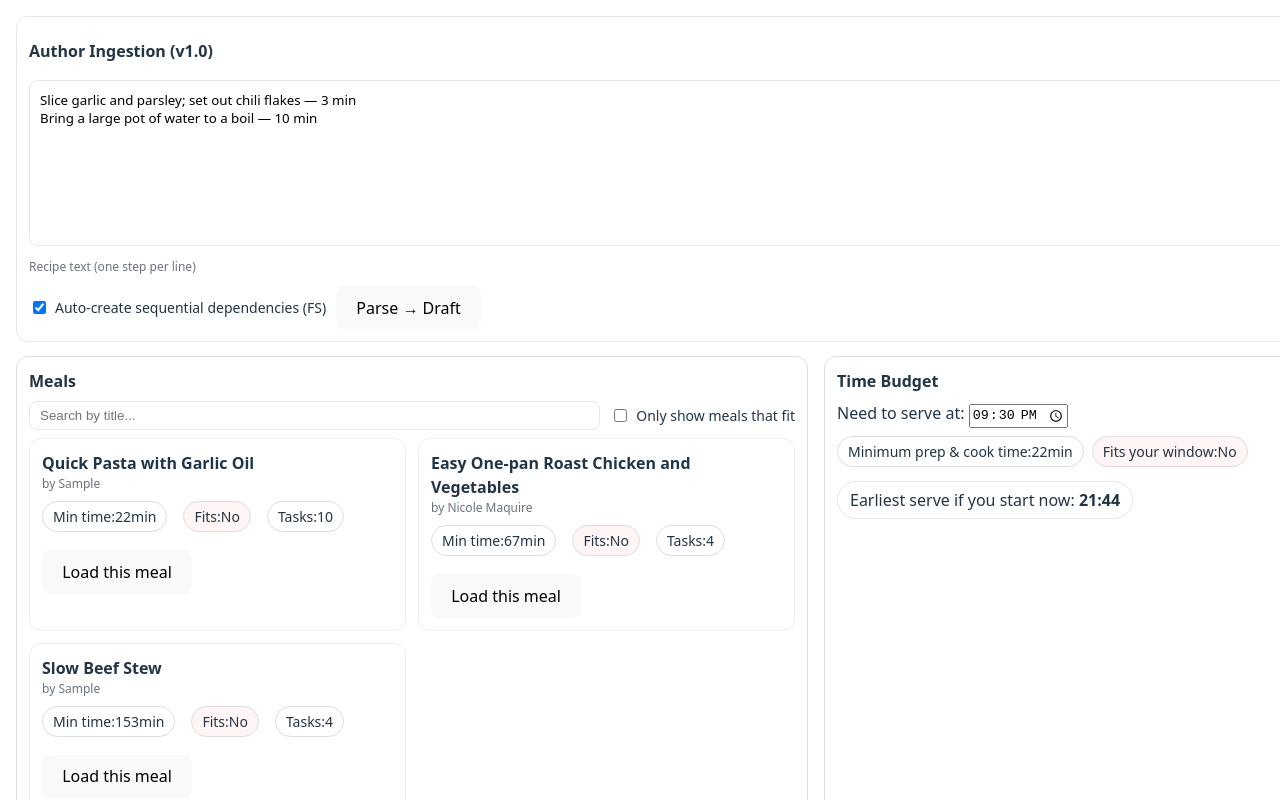
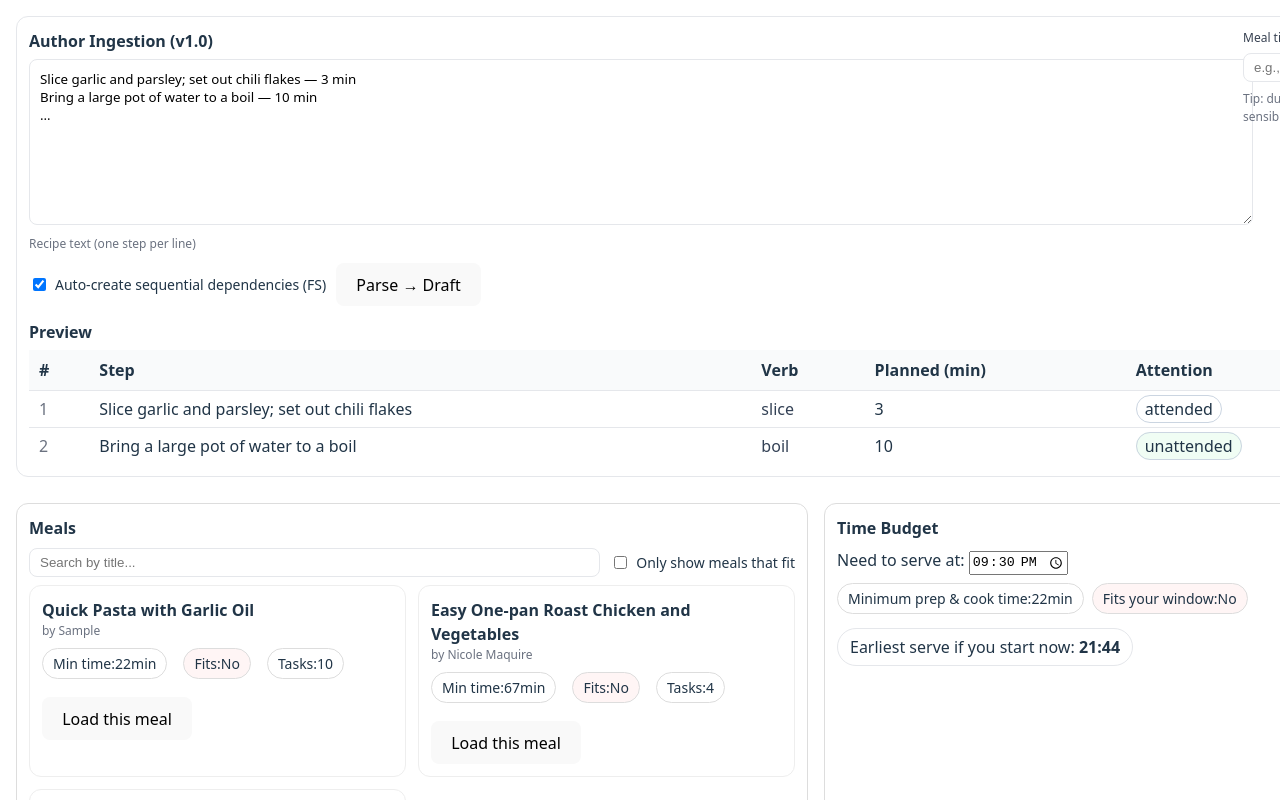
Before and after one commit to thenowguy/nowcook-parser, a React (Vite) app: page / in a window 1280 px wide. Shown: the top 800 px of the page. Built offline with nearby package versions, Linux system fonts and the light colour scheme.

Commit message:
Added preview ingest panel

```diff
--- a/src/components/AuthorIngPanel.jsx
+++ b/src/components/AuthorIngPanel.jsx
@@ -1,41 +1,17 @@
+/* eslint-disable react/prop-types */
 /* eslint-disable no-console */
 import React, { useMemo, useState } from "react";
 
-// Packs (relative to /src/components)
+// Packs (so preview uses the same defaults you run-time with)
 import VERB_PACK from "../packs/verbs.en.json";
 import DURATIONS_PACK from "../packs/durations.en.json";
-import SYNONYMS_PACK from "../packs/synonyms.en.json"; // not used yet, kept for future
 
-// ---------------- tiny helpers ----------------
+// --- tiny local helpers (duplicated from App on purpose to keep this file standalone)
 const clamp = (n, lo, hi) => Math.max(lo, Math.min(hi, n));
 const uuid = () =>
   (typeof crypto !== "undefined" && crypto.randomUUID
     ? crypto.randomUUID()
     : `task_${Math.random().toString(36).slice(2, 10)}`);
-
-function extractDurationEntries(pack) {
-  const asEntryList = (arr) =>
-    (arr || [])
-      .filter((d) => d && (d.verb || d.canon || d.name))
-      .map((d) => [
-        d.verb ?? d.canon ?? d.name,
-        d.planned_min ?? d.default_planned ?? d.min ?? d.value,
-      ])
-      .filter(([, v]) => Number.isFinite(v));
-
-  if (Array.isArray(pack?.durations)) return asEntryList(pack.durations);
-  if (Array.isArray(pack)) return asEntryList(pack);
-  if (pack && typeof pack === "object") {
-    if (pack.defaults && typeof pack.defaults === "object") {
-      return Object.entries(pack.defaults).filter(([, v]) => Number.isFinite(v));
-    }
-    const numKeys = Object.keys(pack).filter((k) => Number.isFinite(pack[k]));
-    if (numKeys.length) return numKeys.map((k) => [k, pack[k]]);
-  }
-  return [];
-}
-
-const DUR_DEFAULTS = Object.fromEntries(extractDurationEntries(DURATIONS_PACK));
 
 const VERBS_ARRAY = Array.isArray(VERB_PACK)
   ? VERB_PACK
@@ -51,6 +27,32 @@ const CANONICAL =
     default_planned: v?.defaults?.planned_min ?? null,
   })) ?? [];
 
+function extractDurationEntries(pack) {
+  const asEntryList = (arr) =>
+    (arr || [])
+      .filter((d) => d && (d.verb || d.canon || d.name))
+      .map((d) => [
+        d.verb ?? d.canon ?? d.name,
+        d.planned_min ?? d.default_planned ?? d.min ?? d.value,
+      ])
+      .filter(([, v]) => Number.isFinite(v));
+  if (Array.isArray(pack?.durations)) return asEntryList(pack.durations);
+  if (Array.isArray(pack)) return asEntryList(pack);
+  if (pack && typeof pack === "object") {
+    if (pack.defaults && typeof pack.defaults === "object") {
+      return Object.entries(pack.defaults).filter(([, v]) => Number.isFinite(v));
+    }
+    const numKeys = Object.keys(pack).filter((k) => Number.isFinite(pack[k]));
+    if (numKeys.length) return numKeys.map((k) => [k, pack[k]]);
+  }
+  return [];
+}
+const DEFAULTS_BY_VERB = Object.fromEntries(extractDurationEntries(DURATIONS_PACK));
+
+function parseDurationMin(s) {
+  const m = s.match(/(?:—|-|–)\s*(\d+)\s*(?:min|minutes?)/i) || s.match(/(\d+)\s*(?:min|minutes?)/i);
+  return m ? clamp(parseInt(m[1], 10), 1, 24 * 60) : null;
+}
 function findVerb(text) {
   for (const v of CANONICAL) {
     for (const re of v.patterns) {
@@ -59,218 +61,190 @@ function findVerb(text) {
   }
   return null;
 }
-
-// Accept things like: "— 3 min", "- 3min", "(3 minutes)", "for 5 min", "... 8min"
-function parseDurationMin(s) {
-  const m = s.match(
-    /(?:-|—|\(|\bfor\s+)?\s*(\d+)\s*(?:min|mins|minutes?)\)?/i
-  );
-  return m ? clamp(parseInt(m[1], 10), 1, 24 * 60) : null;
-}
-
 const toDurationObj = (min) => (min == null ? null : { value: min });
-const plannedMinutes = (task) => {
-  const explicit = task?.duration_min?.value;
-  const planned = task?.planned_min;
-  const byVerb = DUR_DEFAULTS?.[task?.canonical_verb];
+const getPlannedMinutes = (t) => {
+  if (!t) return 1;
+  const explicit = t?.duration_min?.value;
+  const planned  = t?.planned_min;
+  const byVerb   = DEFAULTS_BY_VERB?.[t?.canonical_verb];
   const val = explicit ?? planned ?? byVerb ?? 1;
   return Math.max(1, Math.round(val));
 };
 
-// ---------------- parser ----------------
-function lineToTask(line) {
-  const text = line.replace(/\s+—\s*$/, "").trim();
-  const durMin = parseDurationMin(text);
+// ----------------------------------------------------------------------------
 
-  const verbMeta = findVerb(text);
-  const canonical = verbMeta?.name || "free_text";
-  const requires_driver = verbMeta
-    ? verbMeta.attention === "attended"
-    : true;
-  const self_running_after_start = verbMeta
-    ? verbMeta.attention === "unattended_after_start"
-    : false;
+export default function AuthoringPanel({ onLoadMeal }) {
+  const [open, setOpen] = useState(true);
+  const [autoChainFS, setAutoChainFS] = useState(true);
 
-  let planned_min = null;
-  if (durMin == null) {
-    planned_min =
+  const [raw, setRaw] = useState(
+    // tiny starter to make the panel feel alive
+    "Slice garlic and parsley; set out chili flakes — 3 min\nBring a large pot of water to a boil — 10 min\n…"
+  );
+  const [title, setTitle] = useState("");
+
+  // Live parse (preview only)
+  const previewTasks = useMemo(() => {
+    const lines = String(raw || "")
+      .split(/\r?\n/)
+      .map((s) => s.trim())
+      .filter((s) => s && s !== "…" && s !== "...")
+      .slice(0, 200);
+
+    const tasks = [];
+    for (const line of lines) {
+      const verbMeta = findVerb(line);
+      const verb = verbMeta?.name || "free_text";
+      const durMin = parseDurationMin(line);
+      const planned_min =
+        durMin ??
         verbMeta?.default_planned ??
-      DUR_DEFAULTS[canonical] ??
+        DEFAULTS_BY_VERB[verb] ??
         null;
-  }
 
-  return {
+      const requires_driver = verbMeta ? verbMeta.attention === "attended" : true;
+
+      tasks.push({
         id: uuid(),
-    name: text.replace(/\.$/, ""),
-    canonical_verb: canonical,
+        name: line.replace(/\s*(?:—|-|–)\s*\d+\s*(?:min|minutes?)\s*$/i, "").replace(/\.$/, ""),
+        canonical_verb: verb,
         duration_min: toDurationObj(durMin),
         planned_min,
         readiness_signal: null,
         requires_driver,
-    self_running_after_start,
+        self_running_after_start: !requires_driver,
         inputs: [],
         outputs: [],
         edges: [],
-  };
+      });
     }
 
-function parseRecipeToMeal({ title, raw, autoFS = true }) {
-  const warnings = [];
-  const lines = raw
-    .split(/\r?\n/)
-    .map((s) => s.trim())
-    .filter((s) => s && !s.startsWith("#"));
-
-  const tasks = lines.map(lineToTask);
-
-  // Warnings: unknown verb or no duration available anywhere
-  tasks.forEach((t, i) => {
-    if (t.canonical_verb === "free_text") {
-      warnings.push(`Line ${i + 1}: unknown verb → marked as attended/free_text`);
-    }
-    if (
-      t.duration_min == null &&
-      t.planned_min == null
-    ) {
-      warnings.push(
-        `Line ${i + 1}: no duration found and no default in packs (${t.name})`
-      );
-    }
-  });
-
-  // Edges: simple FS chain if requested
-  if (autoFS) {
+    // simple FS chain for preview
+    if (autoChainFS) {
       for (let i = 1; i < tasks.length; i++) {
-      const from = tasks[i - 1].id;
-      tasks[i].edges.push({ from, type: "FS" });
+        tasks[i].edges.push({ type: "FS", from: tasks[i - 1].id });
       }
     }
 
-  // Fill any missing planned using pack/default at the end (safety)
-  tasks.forEach((t) => {
-    if (t.planned_min == null && t.duration_min == null) {
-      const byVerb = DUR_DEFAULTS?.[t.canonical_verb];
-      if (Number.isFinite(byVerb)) t.planned_min = byVerb;
-    }
-  });
+    return tasks;
+  }, [raw, autoChainFS]);
 
+  const minWidthCell = { minWidth: 60 };
+
+  const doParseToDraft = () => {
+    const tasks = previewTasks;
     const meal = {
-    title: title?.trim() || "Untitled Meal",
-    author: { name: "Draft (Author Panel)" },
+      title: title?.trim() || "Untitled meal",
+      author: { name: "Author" },
       tasks,
-    meta: {
-      packs: { synonyms: SYNONYMS_PACK || {} },
-      created_at: new Date().toISOString(),
-      source: "author_ingest_v1",
-    },
+      meta: { createdAt: new Date().toISOString() },
+    };
+    if (typeof onLoadMeal === "function") onLoadMeal(meal);
   };
 
-  return { meal, warnings };
+  if (!open) {
+    return (
+      <div style={{ border: "1px solid #e5e7eb", borderRadius: 12, padding: 10, background: "#fafafa", marginBottom: 12 }}>
+        <div style={{ display: "flex", justifyContent: "space-between", alignItems: "center" }}>
+          <div style={{ fontWeight: 700 }}>Author Ingestion (v1.0)</div>
+          <button onClick={() => setOpen(true)}>Show</button>
+        </div>
+      </div>
+    );
   }
 
-// ---------------- component ----------------
-export default function AuthoringPanel({ onLoadMeal }) {
-  const [open, setOpen] = useState(true);
-  const [title, setTitle] = useState("");
-  const [raw, setRaw] = useState(
-    "Slice garlic and parsley; set out chili flakes — 3 min\nBring a large pot of water to a boil — 10 min"
-  );
-  const [autoFS, setAutoFS] = useState(true);
-  const [lastWarnings, setLastWarnings] = useState([]);
-
-  const parseAndLoad = () => {
-    const { meal, warnings } = parseRecipeToMeal({ title, raw, autoFS });
-    setLastWarnings(warnings);
-    try {
-      onLoadMeal?.(meal);
-    } catch (e) {
-      console.error("onLoadMeal failed:", e);
-    }
-  };
-
   return (
-    <div style={{ border: "1px solid #e5e7eb", borderRadius: 12, padding: 12 }}>
-      <div style={{ display: "flex", justifyContent: "space-between", alignItems: "center" }}>
-        <div style={{ fontWeight: 700 }}>Author Ingestion (v1.0)</div>
-        <button onClick={() => setOpen((v) => !v)}>{open ? "Hide" : "Show"}</button>
-      </div>
-
-      {open && (
-        <>
-          <div style={{ display: "grid", gridTemplateColumns: "1fr 260px", gap: 10, marginTop: 8 }}>
-            <div>
+    <div style={{ border: "1px solid #e5e7eb", borderRadius: 12, padding: 12, marginBottom: 12 }}>
+      <div style={{ display: "flex", justifyContent: "space-between", gap: 12, alignItems: "flex-start" }}>
+        <div style={{ flex: 1 }}>
+          <div style={{ fontWeight: 700, marginBottom: 6 }}>Author Ingestion (v1.0)</div>
           <textarea
             value={raw}
             onChange={(e) => setRaw(e.target.value)}
-                placeholder="One task per line…"
+            placeholder="One step per line…"
             rows={8}
-                style={{
-                  width: "100%",
-                  border: "1px solid #e5e7eb",
-                  borderRadius: 8,
-                  padding: 10,
-                  fontFamily: "inherit",
-                }}
+            style={{ width: "100%", border: "1px solid #e5e7eb", borderRadius: 8, padding: 10, fontFamily: "system-ui, sans-serif" }}
           />
-              <div style={{ fontSize: 12, color: "#6b7280", marginTop: 6 }}>
-                Recipe text (one step per line)
+          <div style={{ fontSize: 12, color: "#6b7280", marginTop: 4 }}>Recipe text (one step per line)</div>
+          <div style={{ display: "flex", alignItems: "center", gap: 10, marginTop: 10, flexWrap: "wrap" }}>
+            <label style={{ display: "flex", alignItems: "center", gap: 6, fontSize: 14 }}>
+              <input type="checkbox" checked={autoChainFS} onChange={(e) => setAutoChainFS(e.target.checked)} />
+              Auto-create sequential dependencies (FS)
+            </label>
+            <button onClick={doParseToDraft}>Parse → Draft</button>
           </div>
         </div>
-            <div>
-              <div style={{ fontSize: 12, color: "#6b7280", marginBottom: 4 }}>Meal title</div>
+
+        <div style={{ width: 360 }}>
+          <div style={{ fontSize: 12, color: "#374151", marginBottom: 6 }}>Meal title</div>
           <input
             value={title}
             onChange={(e) => setTitle(e.target.value)}
             placeholder="e.g., Quick Pasta with Garlic Oil"
-                style={{
-                  width: "100%",
-                  border: "1px solid #e5e7eb",
-                  borderRadius: 8,
-                  padding: "6px 10px",
-                  marginBottom: 10,
-                }}
+            style={{ width: "100%", border: "1px solid #e5e7eb", borderRadius: 8, padding: "6px 10px" }}
           />
-              <div style={{ fontSize: 12, color: "#6b7280" }}>
-                Tip: durations like “— 3 min” or “(5 minutes)” are optional; packs will fill defaults.
+          <div style={{ fontSize: 12, color: "#6b7280", marginTop: 8 }}>
+            Tip: durations like “— 3 min” are optional — packs provide sensible defaults per verb.
+          </div>
+          <div style={{ textAlign: "right", marginTop: 8 }}>
+            <button onClick={() => setOpen(false)}>Hide</button>
           </div>
         </div>
       </div>
 
-          <div style={{ display: "flex", alignItems: "center", gap: 10, marginTop: 10 }}>
-            <label style={{ display: "inline-flex", alignItems: "center", gap: 6, fontSize: 14 }}>
-              <input
-                type="checkbox"
-                checked={autoFS}
-                onChange={(e) => setAutoFS(e.target.checked)}
-              />
-              Auto-create sequential dependencies (FS)
-            </label>
-            <button onClick={parseAndLoad}>Parse → Draft</button>
-          </div>
-
-          {lastWarnings.length > 0 && (
-            <div
-              style={{
-                marginTop: 10,
-                padding: 10,
-                border: "1px solid #fde68a",
-                background: "#fffbeb",
-                borderRadius: 8,
-                fontSize: 14,
-              }}
-            >
-              <div style={{ fontWeight: 600, marginBottom: 6 }}>
-                Parsed with {lastWarnings.length} warning{lastWarnings.length > 1 ? "s" : ""}:
-              </div>
-              <ul style={{ margin: 0, paddingLeft: 18 }}>
-                {lastWarnings.map((w, i) => (
-                  <li key={i} style={{ marginBottom: 2 }}>{w}</li>
-                ))}
-              </ul>
+      {/* Inline parse preview */}
+      <div style={{ marginTop: 14 }}>
+        <div style={{ fontWeight: 600, marginBottom: 6 }}>Preview</div>
+        {previewTasks.length === 0 ? (
+          <div style={{ fontSize: 14, color: "#6b7280" }}>Nothing to preview yet.</div>
+        ) : (
+          <div style={{ overflowX: "auto" }}>
+            <table style={{ borderCollapse: "collapse", width: "100%" }}>
+              <thead>
+                <tr style={{ background: "#f9fafb" }}>
+                  <th style={{ textAlign: "left", padding: "8px 10px" }}>#</th>
+                  <th style={{ textAlign: "left", padding: "8px 10px" }}>Step</th>
+                  <th style={{ textAlign: "left", padding: "8px 10px" }}>Verb</th>
+                  <th style={{ textAlign: "left", padding: "8px 10px", ...minWidthCell }}>Planned (min)</th>
+                  <th style={{ textAlign: "left", padding: "8px 10px", ...minWidthCell }}>Attention</th>
+                  <th style={{ textAlign: "left", padding: "8px 10px" }}>Depends on</th>
+                </tr>
+              </thead>
+              <tbody>
+                {previewTasks.map((t, i) => {
+                  const planned = getPlannedMinutes(t);
+                  const depends = (t.edges || [])
+                    .filter((e) => e?.type === "FS")
+                    .map((e) => {
+                      const idx = previewTasks.findIndex((x) => x.id === e.from);
+                      return idx >= 0 ? `#${idx + 1}` : "";
+                    })
+                    .filter(Boolean)
+                    .join(", ");
+                  return (
+                    <tr key={t.id} style={{ borderTop: "1px solid #e5e7eb" }}>
+                      <td style={{ padding: "6px 10px", color: "#6b7280" }}>{i + 1}</td>
+                      <td style={{ padding: "6px 10px" }}>{t.name}</td>
+                      <td style={{ padding: "6px 10px", color: "#334155" }}>{t.canonical_verb}</td>
+                      <td style={{ padding: "6px 10px" }}>{planned}</td>
+                      <td style={{ padding: "6px 10px" }}>
+                        {t.requires_driver ? (
+                          <span style={{ padding: "2px 8px", borderRadius: 999, border: "1px solid #cbd5e1" }}>attended</span>
+                        ) : (
+                          <span style={{ padding: "2px 8px", borderRadius: 999, border: "1px solid #cbd5e1", background: "#f0fdf4" }}>
+                            unattended
+                          </span>
+                        )}
+                      </td>
+                      <td style={{ padding: "6px 10px", color: "#64748b" }}>{depends || "—"}</td>
+                    </tr>
+                  );
+                })}
+              </tbody>
+            </table>
           </div>
         )}
-        </>
-      )}
+      </div>
     </div>
   );
 }
```
Lines whose indentation alone changed are shown as unchanged.
